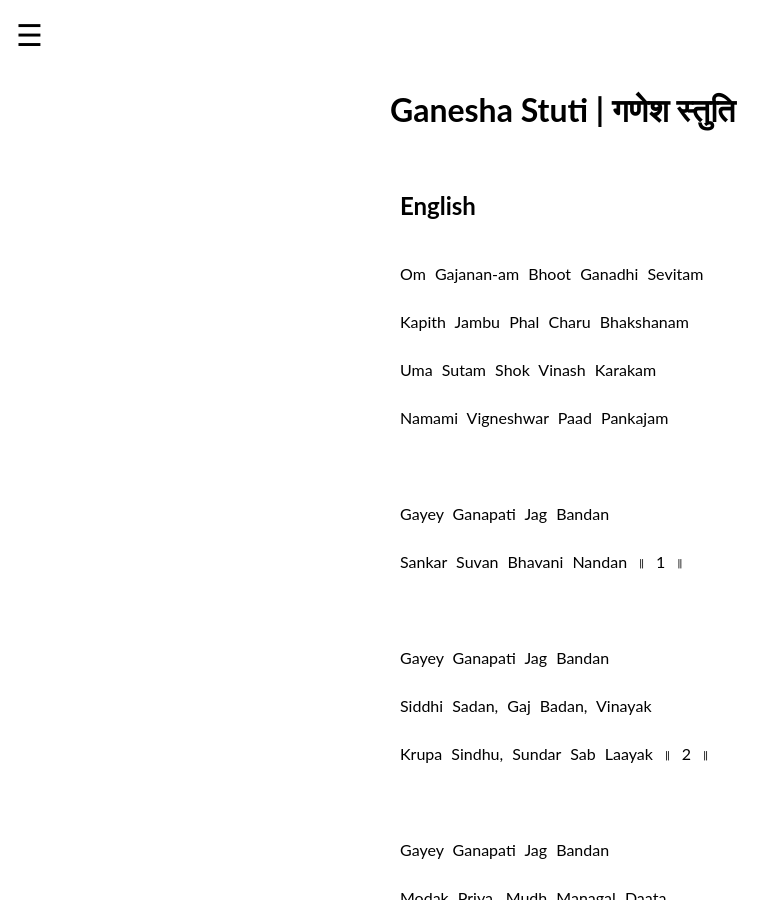
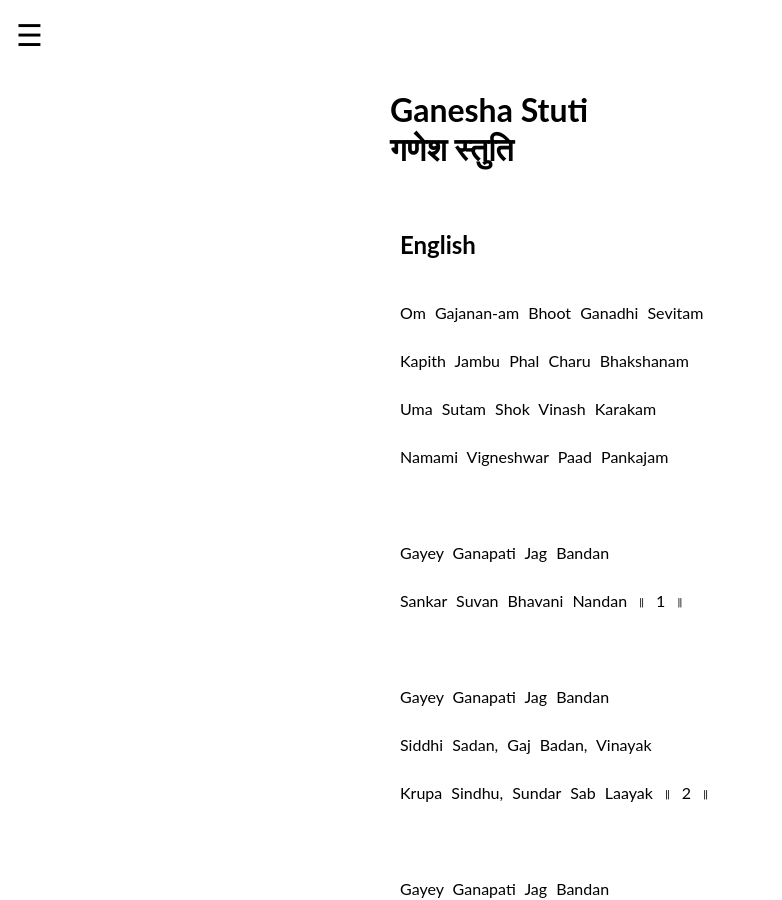
Before and after one commit to abhishekdjoshi/abhishekdjoshi.kclstr.io, a Jekyll site: the page pages/ganesh/stuti.html, which Jekyll copies as it is, in a window 1280 px wide and 900 px high. Shown: the whole window, without its empty margins (0-782 px from the left). Built offline with Jekyll 4.4.1, drawn with Linux system fonts in a browser that asks for light colours; a script that is not in the unit is left out; some of the changed text lies outside the part shown.

Commit message:
Update stuti.html

```diff
--- a/pages/ganesh/stuti.html
+++ b/pages/ganesh/stuti.html
@@ -156,7 +156,7 @@
 
 
     <div class="center-div">
-      <h1>Ganesha Stuti | गणेश स्तुति</h1>
+      <h1>Ganesha Stuti <br /> गणेश स्तुति</h1>
       <br />
 
       <h2>English</h2>
@@ -298,33 +298,36 @@
       <br /><br />
       <br /><br />
 
-      <span style="padding-left:30px;"></span>
+      <h4 style="padding-left:50px;">Share with your family and friends</h4>
+      <span style="padding-left:50px;"></span>
       <a
         href="https://www.facebook.com/sharer/sharer.php?u=kclstr.com/pages/ganesh/stuti.html"
         target="_blank"
         ><img src="/images/facebook.png"
       /></a>
-      <span style="padding-left:30px;"></span>
+      <span style="padding-left:50px;"></span>
       <a
         href="https://twitter.com/intent/tweet?text=kclstr.com/pages/ganesh/stuti.html"
         target="_blank"
         ><img src="/images/twitter.png"
       /></a>
-      <span style="padding-left:30px;"></span>
+      <span style="padding-left:50px;"></span>
       <a
         href="https://www.linkedin.com/shareArticle?mini=true&url=kclstr.com/pages/ganesh/stuti.html&title=Ganesha%20Stuti&summary=Find%20the%20Ganesha%20Stuti%20in%20English%20and%20Devanagari%20script&source="
         target="_blank"
         ><img src="/images/linkedin.png"
       /></a>
 
-      <span style="padding-left:30px;"></span>
+      <br /><br /><br /><br />
+
+      <span style="padding-left:50px;"></span>
       <a
         href="https://pinterest.com/pin/create/button/?url=&media=https%3A//kclstr.com/pages/ganesh/stuti.html&description=Find%20the%20Ganesh%20Stuti%20in%20English%20and%20Devanagari%20script"
         target="_blank"
         ><img src="/images/pinterest.png"
       /></a>
 
-      <span style="padding-left:30px;"></span>
+      <span style="padding-left:50px;"></span>
       <a
         href="whatsapp://send?text=https://kclstr.com/pages/ganesh/stuti.html"
         target="_blank"
@@ -332,8 +335,15 @@
         ><img src="/images/whatsapp.png"
       /></a>
 
+      <span style="padding-left:50px;"></span>
+      <a
+        href="https://t.me/share/url?url=https://kclstr.com/pages/ganesh/stuti.html&text=Find%20the%20Ganesha%20Stuti%20in%20English%20and%20Devanagari%20script"
+        target="_blank"
+        ><img src="/images/telegram.png"
+      /></a>
+
       <br /><br /><br /><br />
-      <span style="padding-left:30px;"></span>
+      <span style="padding-left:50px;"></span>
       <span
         class="likebtn-wrapper"
         data-theme="github"
```
